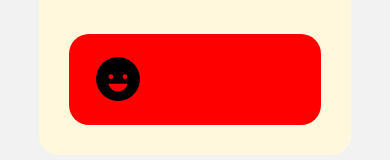
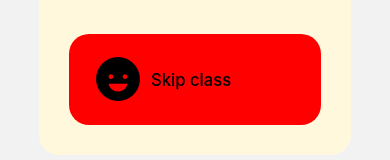
Before and after one commit to huytranquang03/life-game, a React Native app: screen /SchoolJobScreen in a window 390 px wide. Shown: the part 590-750 px from the top of the page. Built offline with nearby package versions, Linux system fonts and the light colour scheme.

Commit message:
sua nham iconbutton :))

```diff
--- a/components/ui/IconButton.js
+++ b/components/ui/IconButton.js
@@ -2,7 +2,7 @@ import React from 'react';
 import { Pressable, StyleSheet, View, Text } from 'react-native';
 import { Ionicons } from '@expo/vector-icons';
 
-function IconButton({ icon, size, color, onPress }) {
+function IconButton({ icon, size, color, onPress, text }) {
     return (
         <Pressable
             onPress={onPress}
@@ -10,6 +10,7 @@ function IconButton({ icon, size, color, onPress }) {
         >
             <View style={styles.innerContainer}>
                 <Ionicons name={icon} size={size} color={color} />
+                <Text style={{ margin: 8, fontSize: size / 3, fontWeight: '500', color: color }}>{text}</Text>
             </View>
         </Pressable>
     );
```
